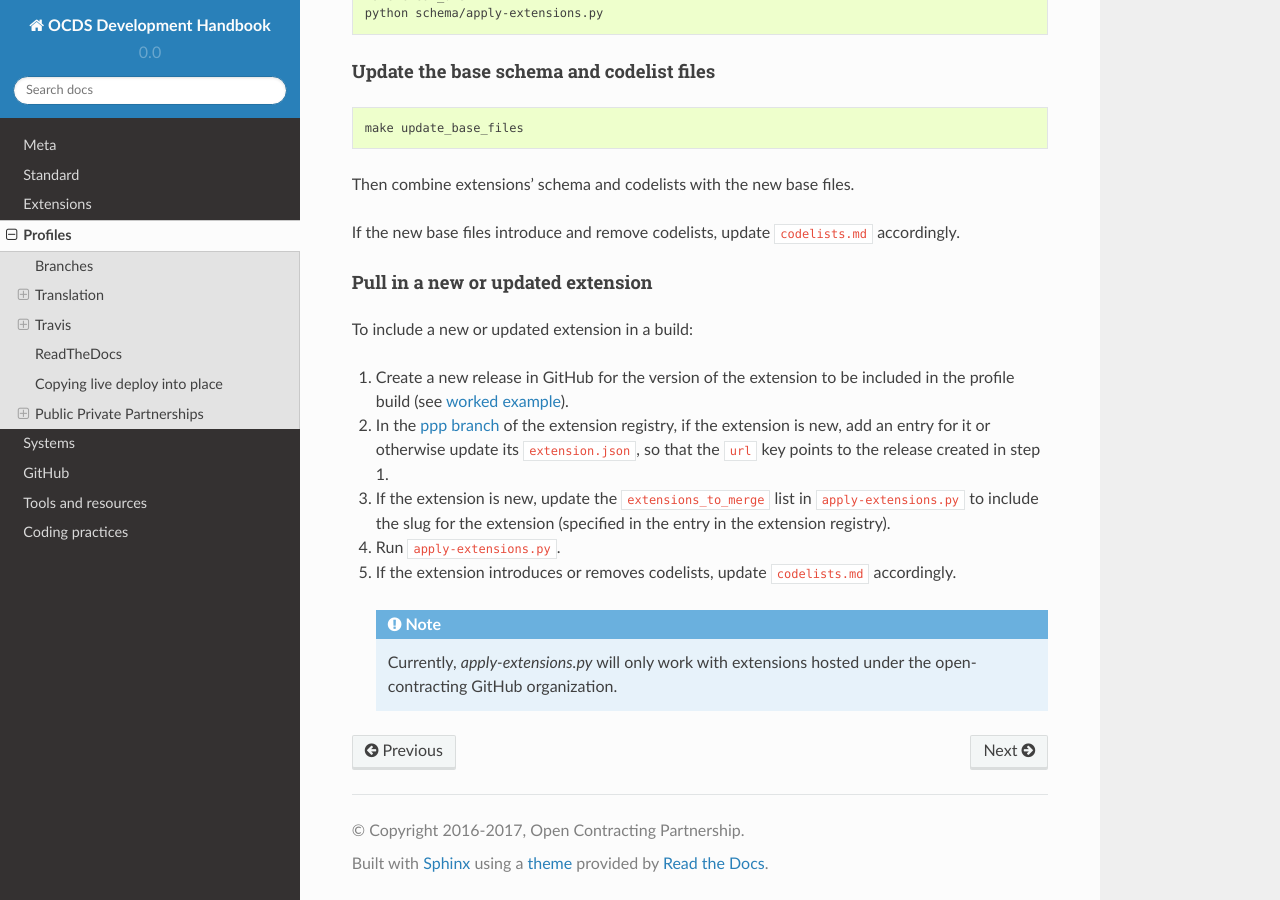
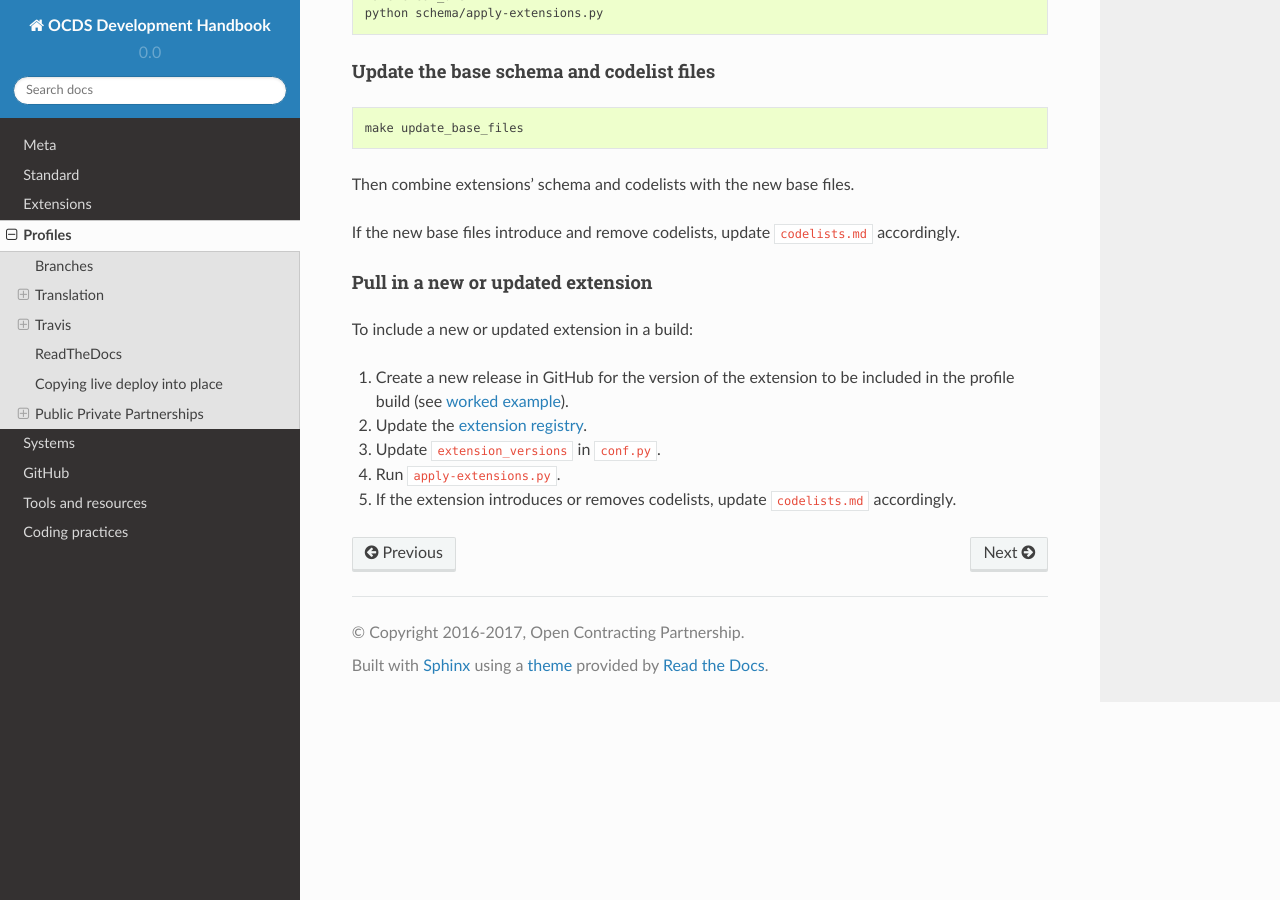
Before and after one commit to open-contracting/standard-development-handbook, a Sphinx documentation site: the page built from docs/profiles/index.md, in a window 1280 px wide and 900 px high, scrolled down 3725 px. Built offline with Sphinx 7.4.7 and the Read the Docs theme 2.0.0, drawn with Linux system fonts in a browser that asks for light colours.

Commit message:
Update for new registry layout

````diff
--- a/docs/profiles/index.md
+++ b/docs/profiles/index.md
@@ -166,12 +166,7 @@ If the new base files introduce and remove codelists, update [`codelists.md`](ht
 To include a new or updated extension in a build:
 
 1. Create a new release in GitHub for the version of the extension to be included in the profile build (see [worked example](../standard/technical/deployment#pin-extensions)).
-1. In the [ppp branch](https://github.com/open-contracting/extension_registry/tree/ppp) of the extension registry, if the extension is new, add an entry for it or otherwise update its `extension.json`, so that the `url` key points to the release created in step 1.
-1. If the extension is new, update the `extensions_to_merge` list in [`apply-extensions.py`](https://github.com/open-contracting/public-private-partnerships/blob/master/schema/apply-extensions.py) to include the slug for the extension (specified in the entry in the extension registry).
+1. Update the [extension registry](https://github.com/open-contracting/extension_registry).
+1. Update `extension_versions` in [`conf.py`](https://github.com/open-contracting/public-private-partnerships/blob/master/docs/conf.py).
 1. Run [`apply-extensions.py`](https://github.com/open-contracting/public-private-partnerships/blob/master/schema/apply-extensions.py).
 1. If the extension introduces or removes codelists, update [`codelists.md`](https://github.com/open-contracting/public-private-partnerships/blob/master/docs/reference/codelists.md) accordingly.
-
-```eval_rst
-  .. note::
-    Currently, `apply-extensions.py` will only work with extensions hosted under the open-contracting GitHub organization.
-```
````
Also changed, not shown: docs/extensions/index.md (+1 -6 lines), docs/github/branch_management.md (+1 -1 lines), docs/standard/technical/deployment.md (+2 -2 lines), docs/systems/servers.md (+0 -4 lines).
